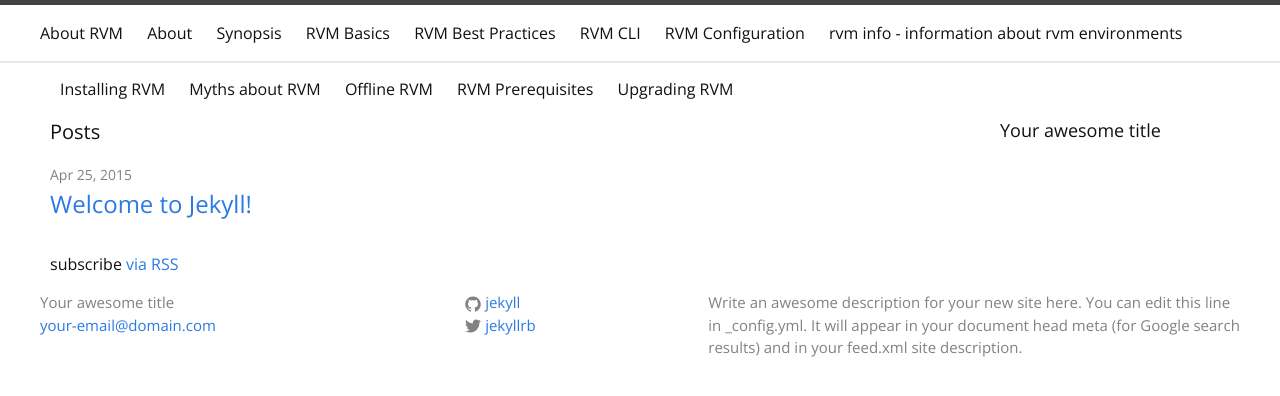
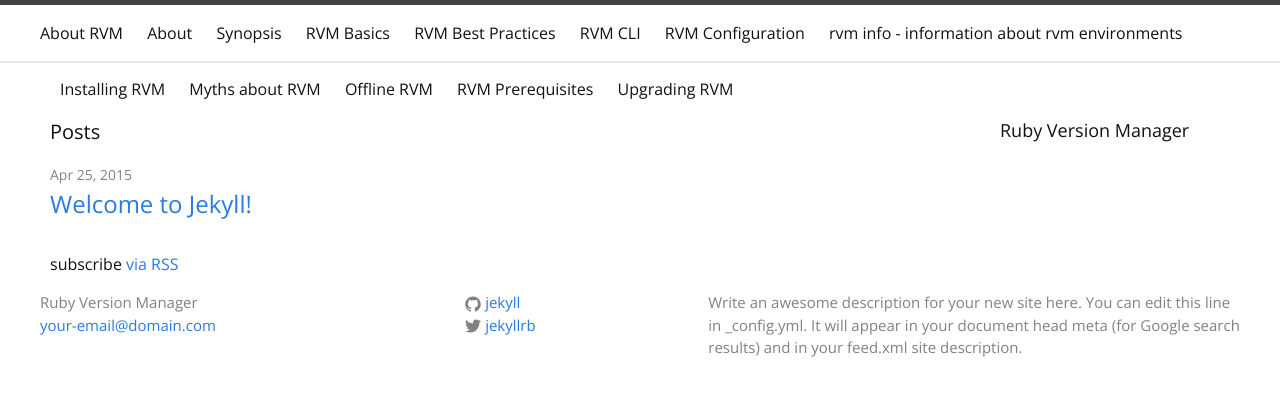
Before and after one commit to digideskio/rvm_site, a Jekyll site: the page built from index.html, in a window 1280 px wide. Shown: the top 396 px of the page. Built offline with Jekyll 4.4.1, drawn with Linux system fonts in a browser that asks for light colours; Markdown is read by kramdown in place of the engine named in the settings.

Commit message:
Add name to config file

```diff
--- a/_config.yml
+++ b/_config.yml
@@ -1,5 +1,5 @@
 # Site settings
-title: Your awesome title
+title: Ruby Version Manager
 email: your-email@domain.com
 description: > # this means to ignore newlines until "baseurl:"
   Write an awesome description for your new site here. You can edit this
```
